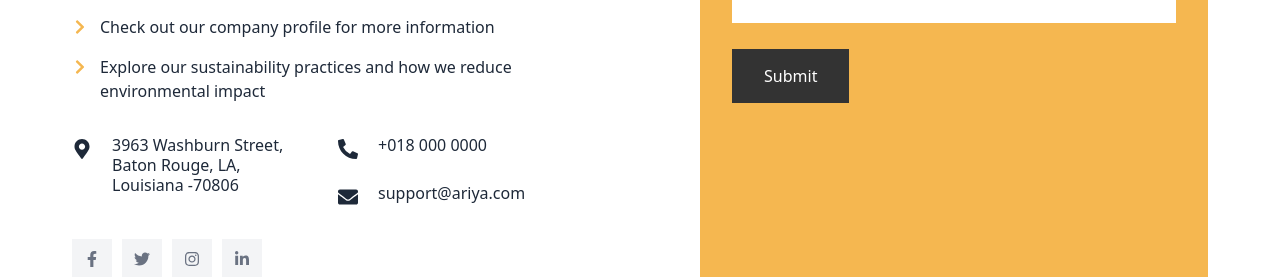
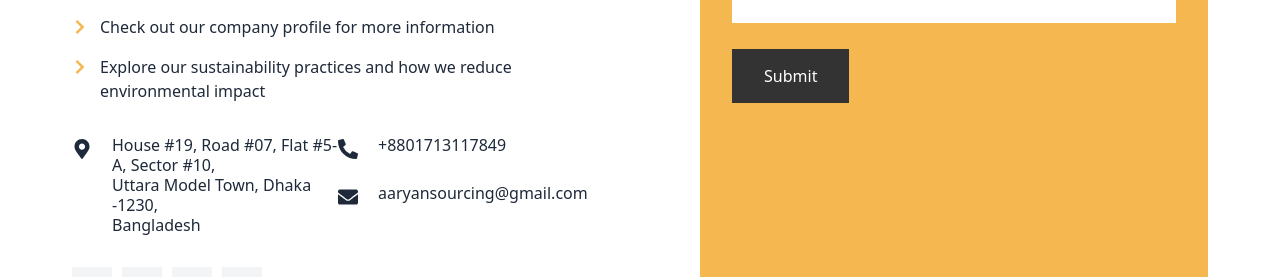
Before and after one commit to noorjahan220/Aariyan-Sourching-30, a Next.js app: page /contact in a window 1280 px wide. Shown: the part 840-1117 px from the top of the page. Built offline with nearby package versions, Linux system fonts and the light colour scheme; no server answers.

Commit message:
update contact info

```diff
--- a/Pages/Contact/Contact.jsx
+++ b/Pages/Contact/Contact.jsx
@@ -94,13 +94,13 @@ const Contact = () => {
                       </div>
                       <div>
                         <strong className="block font-medium text-gray-800 leading-tight">
-                          3963 Washburn Street,
+                          House #19, Road #07, Flat #5-A, Sector #10,
                         </strong>
                         <strong className="block font-medium text-gray-800 leading-tight">
-                          Baton Rouge, LA,
+                          Uttara Model Town, Dhaka -1230,
                         </strong>
                         <strong className="block font-medium text-gray-800 leading-tight">
-                          Louisiana -70806
+                          Bangladesh
                         </strong>
                       </div>
                     </div>
@@ -111,9 +111,12 @@ const Contact = () => {
                         <FaPhoneAlt />
                       </div>
                       <div>
-                        <strong className="block font-medium text-gray-800 leading-tight hover:text-[#f5b750]">
-                          +018 000 0000
-                        </strong>
+                        <a
+                          href="tel:+8801713117849"
+                          className="block font-medium text-gray-800 leading-tight hover:text-[#f5b750]"
+                        >
+                          +8801713117849
+                        </a>
                       </div>
                     </div>
                     <div className="flex items-start">
@@ -121,9 +124,12 @@ const Contact = () => {
                         <FaEnvelope />
                       </div>
                       <div>
-                        <strong className="block font-medium text-gray-800 leading-tight hover:text-[#f5b750]">
-                          support@ariya.com
-                        </strong>
+                        <a
+                          href="mailto:aaryansourcing@gmail.com"
+                          className="block font-medium text-gray-800 leading-tight hover:text-[#f5b750]"
+                        >
+                          aaryansourcing@gmail.com
+                        </a>
                       </div>
                     </div>
                   </div>
@@ -203,8 +209,9 @@ const Contact = () => {
               CONTACT US
             </h2>
           </div>
+
           <iframe
-            src="https://www.google.com/maps/embed?pb=!1m18!m12!m3!1d730103.5359740268!2d-90.41369592471694!3d44.51268673523491!2m3!1f0!2f0!3f0!3m2!i1024!2i768!4f13.1!3m3!1m2!1s0x88019b3a0f5a9947%3A0x629555f5f785856!2sGreen%20Bay%2C%20WI%2C%20USA!5e0!3m2!1sen!2sus!4v1684334323496!5m2!1sen!2sus"
+            src="https://www.google.com/maps/embed?pb=!1m18!1m12!1m3!1d3648.455243178044!2d90.3929450759325!3d23.87343608428801!2m3!1f0!2f0!3f0!3m2!i1024!2i768!4f13.1!3m3!1m2!1s0x3755c4323d00b177%3A0x25f828a2c2065f4c!2sH-19%2C%20R-7%2C%20Dhaka%201230!5e0!3m2!1sen!2sbd!4v1716298542918!5m2!1sen!2sbd"
             className="absolute inset-0 w-full h-full border-0"
             allowFullScreen=""
             loading="lazy"
```
